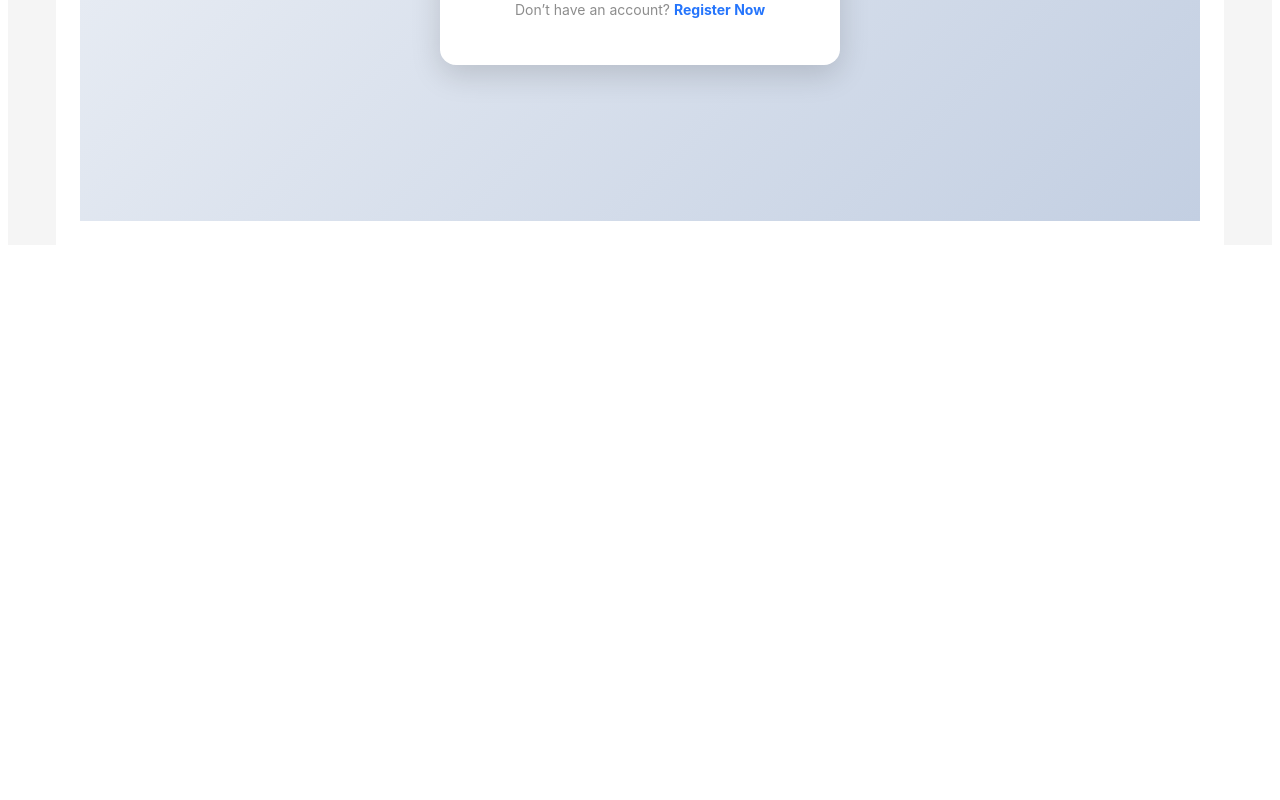
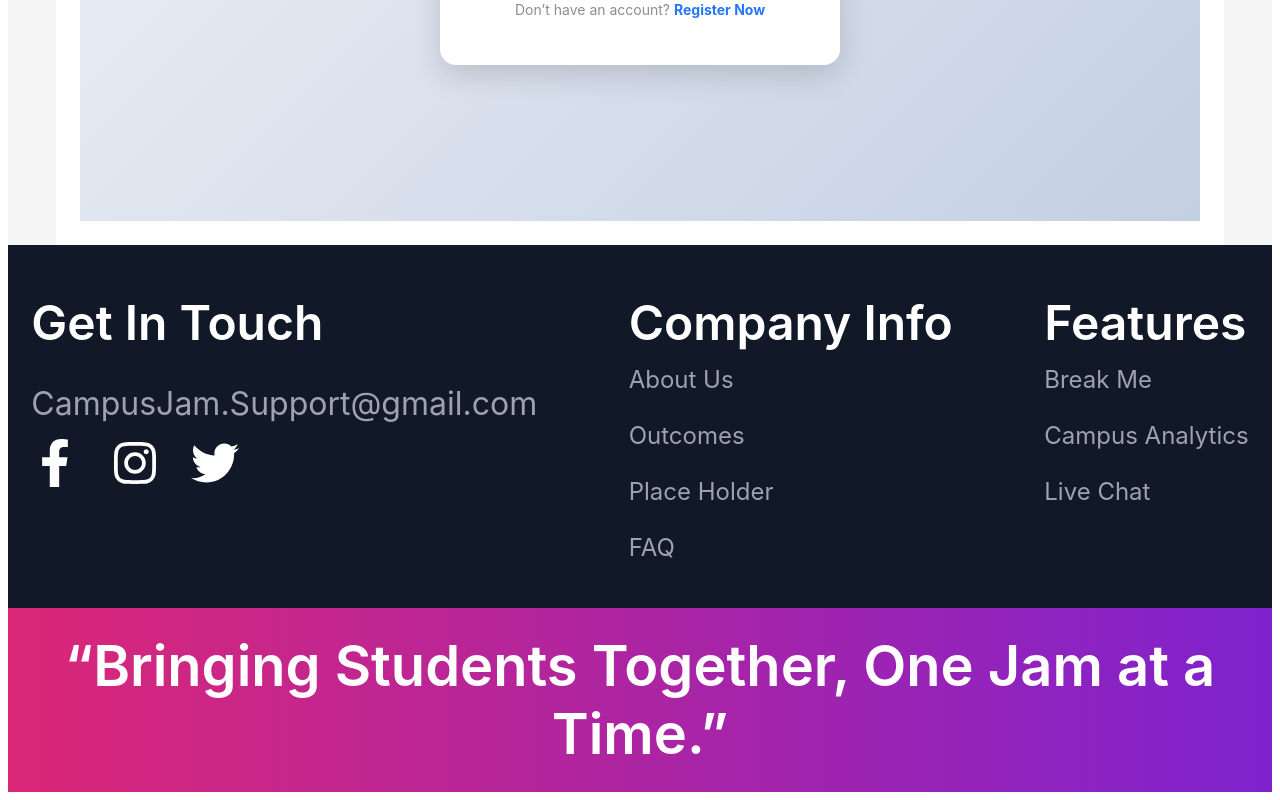
Before and after one commit to MQUEMADO16/CampusJam-Frontend, a React (Create React App) app: page /login in a window 1280 px wide. Shown: the part 675-1475 px from the top of the page. Before the commit the page ends 928 px from the top, so only its background shows below. Built offline with nearby package versions, Linux system fonts and the light colour scheme; no server answers.

Commit message:
Created footer with CSS.

```diff
--- a/src/App.tsx
+++ b/src/App.tsx
@@ -8,6 +8,7 @@ import UserProfile from './pages/profile/UserProfile';
 
 import NotFound from './pages/NotFound';
 import AccessDenied from './pages/AccessDenied';
+import Footer from './components/layout/Footer';
 
 const { Content } = Layout;
 
@@ -86,6 +87,7 @@ function App() {
         </Content>
 
         {/* Footer here */}
+        <Footer />
       </Layout>
     </BrowserRouter>
   );
--- /dev/null
+++ b/src/components/layout/Footer.module.css
@@ -0,0 +1,124 @@
+.footer {
+  background-color: #111827; /* bg-gray-900 */
+  color: white;
+
+  /* MORE VERTICAL PADDING */
+  padding-top: 0rem;
+  padding-bottom: 0%;
+
+  font-size: 1.5rem;
+}
+
+.container {
+  max-width: 1400px;
+  width: 100%;
+  margin-left: auto;
+  margin-right: auto;
+  padding-left: 1.5rem;
+  padding-right: 1.5rem;
+
+  /* This is for mobile (stacked) */
+  display: grid;
+  grid-template-columns: repeat(1, 1fr);
+  gap: 3rem;
+  text-align: center;
+}
+
+/* === THIS IS THE KEY CHANGE FOR SPREADING OUT === */
+@media (min-width: 800px) {
+  .container {
+    /* Switch to flexbox for better distribution */
+    display: flex;
+    flex-direction: row;
+
+    /* This spreads your 3 columns out evenly */
+    justify-content: space-around;
+
+    align-items: flex-start; /* Aligns them to the top */
+    text-align: left; /* Keep text left-aligned within each column */
+
+    /* More side padding on desktop */
+    padding-left: .1rem;
+    padding-right: .1rem;
+
+
+  }
+}
+
+.heading {
+  font-size: 3rem;
+  font-weight: 600;
+  margin-bottom: 1rem;
+}
+
+.text {
+  color: #9ca3af;
+  margin-bottom: 1rem;
+  font-size: 2rem;
+}
+
+.socialIcons {
+  display: flex;
+  gap: 2rem;
+  justify-content: center;
+  font-size: 3rem;
+}
+
+/* sm:justify-start */
+@media (min-width: 640px) {
+  .socialIcons {
+    justify-content: flex-start;
+  }
+}
+
+.iconLink {
+  color: rgb(255, 255, 255);
+  transition: color 0.2s ease-in-out;
+}
+
+.socialIcons .iconLink:nth-child(1):hover {
+  color: #3b82f6;
+}
+.socialIcons .iconLink:nth-child(2):hover {
+  color: #ec4899;
+}
+.socialIcons .iconLink:nth-child(3):hover {
+  color: #38bdf8;
+}
+
+.list {
+  color: #9ca3af;
+  list-style: none;
+  padding: 0;
+  margin: 1rem 0 0 0;
+
+  /* MORE VERTICAL SPACING for list items */
+  line-height: 1;
+}
+
+.list li {
+  margin-bottom: 2rem;
+}
+
+.list li a {
+  color: #9ca3af;
+  text-decoration: none;
+  transition: color 0.2s ease-in-out;
+}
+
+.list li a:hover {
+  color: white;
+  text-decoration: underline;
+}
+
+.bottomBar {
+  background-image: linear-gradient(to right, #db2777, #7e22ce);
+  margin-top: 1rem;
+
+  /* MORE PADDING & BIGGER TEXT */
+  padding-top:1.5rem;
+  padding-bottom: 1.5rem;
+  text-align: center;
+  font-size: 3.5rem;
+  font-weight: 600;
+}
--- /dev/null
+++ b/src/components/layout/Footer.tsx
@@ -0,0 +1,62 @@
+//npm install react-icons --legacy-peer-deps
+//Install this package to use the icons in the footer since it has a dependancy conflict with antd icons.
+
+import React from "react";
+import { FaFacebookF, FaInstagram, FaTwitter } from "react-icons/fa";
+// 1. Import the CSS module file
+import styles from "./Footer.module.css";
+
+const Footer: React.FC = () => {
+  return (
+    // 2. Use the imported styles as class names
+    <footer className={styles.footer}>
+      <div className={styles.container}>
+        {/* Get In Touch */}
+        <div>
+          <h3 className={styles.heading}>Get In Touch</h3>
+          <p className={styles.text}>CampusJam.Support@gmail.com</p>
+          <div className={styles.socialIcons}>
+            <a href="#" aria-label="Facebook" className={styles.iconLink}>
+              <FaFacebookF />
+            </a>
+            <a href="#" aria-label="Instagram" className={styles.iconLink}>
+              <FaInstagram />
+            </a>
+            <a href="#" aria-label="Twitter" className={styles.iconLink}>
+              <FaTwitter />
+            </a>
+          </div>
+        </div>
+
+        {/* Company Info */}
+        <div>
+          <h3 className={styles.heading}>Company Info</h3>
+          <ul className={styles.list}>
+            <li><a href="#">About Us</a></li>
+            <li><a href="#">Outcomes</a></li>
+            <li><a href="#">Place Holder</a></li>
+            <li><a href="#">FAQ</a></li>
+          </ul>
+        </div>
+
+        {/* Features */}
+        <div>
+          <h3 className={styles.heading}>Features</h3>
+          <ul className={styles.list}>
+            <li><a href="#">Break Me</a></li>
+            <li><a href="#">Campus Analytics</a></li>
+            <li><a href="#">Live Chat</a></li>
+
+          </ul>
+        </div>
+      </div>
+
+      {/* Bottom bar */}
+      <div className={styles.bottomBar}>
+        “Bringing Students Together, One Jam at a Time.”
+      </div>
+    </footer>
+  );
+};
+
+export default Footer;
```
Also changed, not shown: package.json (+9 -5 lines), 1 other file (tests, documents, lock files or other folders).
